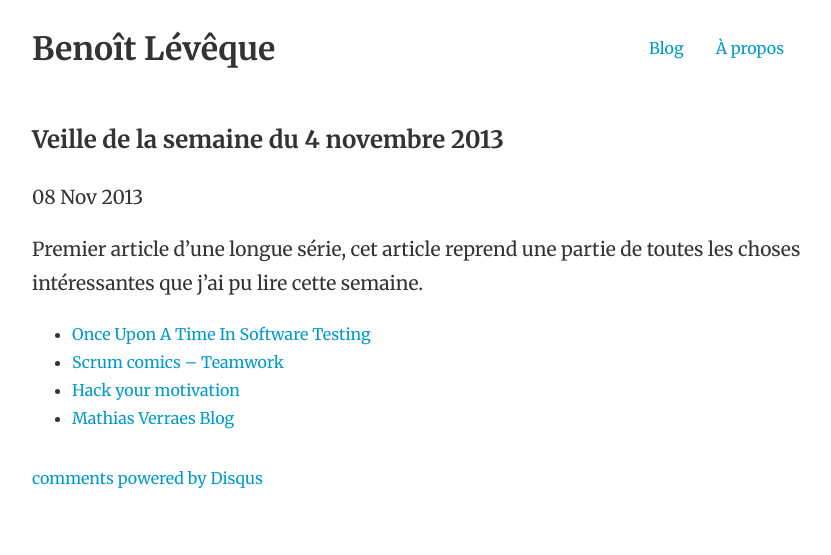
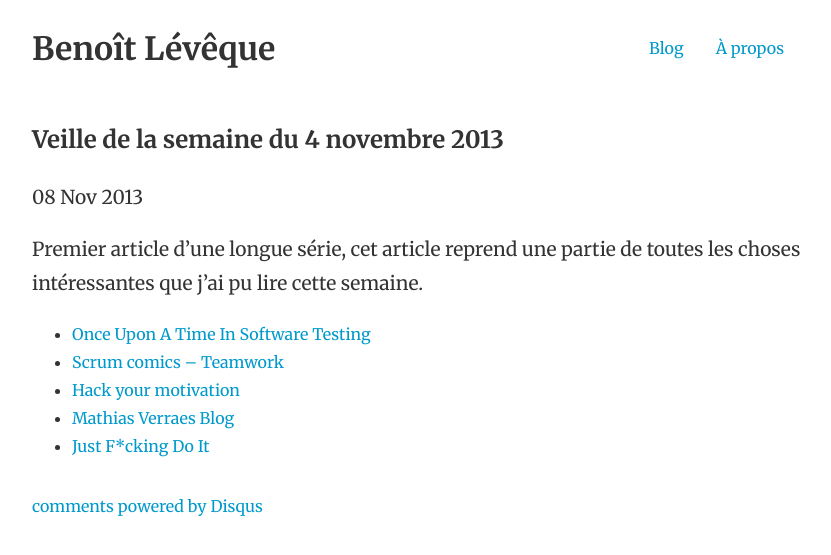
Before and after one commit to BenoitLeveque/benoitleveque.github.io, a Jekyll site: the page built from _posts/2013-11-08-veille-semaine-du-4-novembre.markdown, in a window 1280 px wide. Shown: the top 555 px of the page, without its empty margins (208-1039 px from the left). Built offline with Jekyll 4.4.1, drawn with Linux system fonts in a browser that asks for light colours; Markdown is read by kramdown in place of the engine named in the settings; comment, search, counter and statistics services are not loaded.

Commit message:
Ajout de l'article "Just f*cking do it" de Justin Jackson

```diff
--- a/_posts/2013-11-08-veille-semaine-du-4-novembre.markdown
+++ b/_posts/2013-11-08-veille-semaine-du-4-novembre.markdown
@@ -11,6 +11,7 @@ Premier article d'une longue série, cet article reprend une partie de toutes le
 + [Scrum comics – Teamwork][scrum_comics]
 + [Hack your motivation][hack_your_motivation]
 + [Mathias Verraes Blog][matthias_verreas_blog]
++ [Just F*cking Do It][just_fucking_do_it]
 
 
 
@@ -18,3 +19,4 @@ Premier article d'une longue série, cet article reprend une partie de toutes le
 [scrum_comics]: http://mathieuhetu.com/2013/09/scrum-comics-teamwork/
 [hack_your_motivation]: http://www.bemmu.com/hack-your-motivation
 [matthias_verreas_blog]: http://verraes.net/#blog
+[just_fucking_do_it]: http://justinjackson.ca/jfdi.html
```
